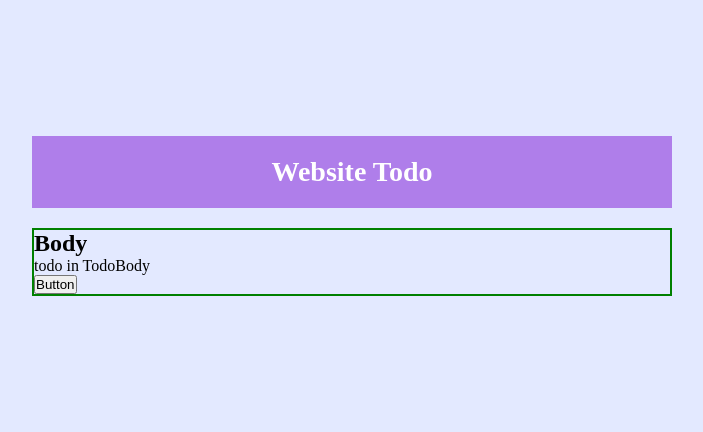
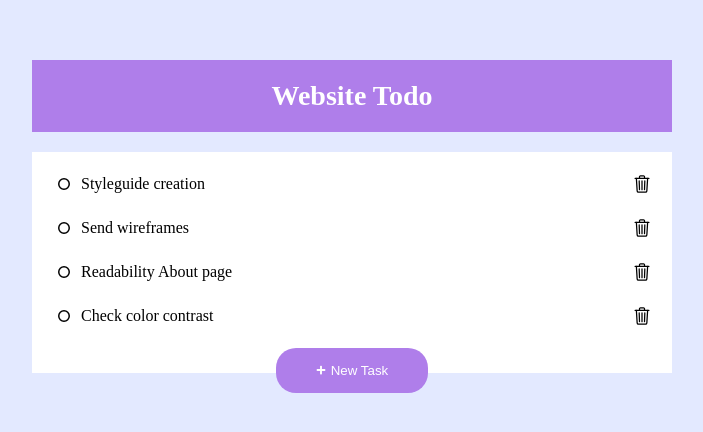
Before and after one commit to zaku86/new-todo-list, a React (Create React App) app: page / in a window 1280 px wide. Shown: the part 184-616 px from the top of the page, without its empty margins (288-991 px from the left). Built offline with nearby package versions, Linux system fonts and the light colour scheme.

Commit message:
stable version

```diff
--- a/package.json
+++ b/package.json
@@ -8,6 +8,7 @@
     "@testing-library/user-event": "^13.5.0",
     "react": "^18.3.1",
     "react-dom": "^18.3.1",
+    "react-icons": "^5.2.1",
     "react-scripts": "5.0.1",
     "web-vitals": "^2.1.4"
   },
--- a/src/components/Button.jsx
+++ b/src/components/Button.jsx
@@ -1,8 +1,14 @@
-function Button() {
+import { FaPlus } from "react-icons/fa";
+
+function Button({ Icon, text = "New Task" }) {
+  console.log(Icon);
   return (
-    <div>
-      <button>Button</button>
-    </div>
+    <button className="task-button">
+      {/* <FaPlus  /> */}
+      {Icon ? <Icon size={10} /> : <FaPlus size={10} />}
+      {/* {Icon && <Icon size={10} />} */}
+      <p>{text}</p>
+    </button>
   );
 }
 
--- a/src/components/Todo.jsx
+++ b/src/components/Todo.jsx
@@ -1,7 +1,16 @@
-function Todo() {
+import { GoDotFill } from "react-icons/go";
+import { IoTrashOutline } from "react-icons/io5";
+import { GoDot } from "react-icons/go";
+
+function Todo({ text }) {
   return (
-    <div>
-      <p>todo in TodoBody</p>
+    <div className="Todo-container">
+      {/* <GoDotFill /> */}
+      <div className="todo-div">
+        <GoDot size={24} />
+        <p>{text}</p>
+      </div>
+      <IoTrashOutline className="trash-icon" size={20} />
     </div>
   );
 }
--- a/src/components/TodoBody.jsx
+++ b/src/components/TodoBody.jsx
@@ -1,11 +1,25 @@
 import Todo from "./Todo";
 import Button from "./Button";
+
+const data = [
+  "Styleguide creation",
+  "Send wireframes",
+  "Readability About page",
+  "Check color contrast",
+];
+
 function TodoBody() {
   return (
     <div className="todoBody">
-      <h2>Body</h2>
-      <Todo />
-      <Button />
+      <div className="todos">
+        {data.map((el, i) => (
+          <Todo text={el} key={i} />
+        ))}
+      </div>
+
+      <div className="button-div">
+        <Button />
+      </div>
     </div>
   );
 }
--- a/src/components/TodoHeader.jsx
+++ b/src/components/TodoHeader.jsx
@@ -1,3 +1,5 @@
+import Button from "./Button";
+
 function TodoHeader() {
   return (
     <div className="header">
--- a/src/style.css
+++ b/src/style.css
@@ -25,8 +25,54 @@ body {
   font-size: 14px;
 }
 .todoBody {
-  border: 2px solid green;
+  display: flex;
+  flex-direction: column;
+  background-color: white;
+  padding: 20px;
+  gap: 20px;
 }
+.todos {
+  display: flex;
+  flex-direction: column;
+  gap: 20px;
+  max-height: 60vh;
+  overflow: auto;
+}
+
+.Todo-container {
+  display: flex;
+  justify-content: space-between;
+  align-items: center;
+}
+.todo-div {
+  display: flex;
+  align-items: center;
+  gap: 5px;
+  cursor: pointer;
+}
+.trash-icon {
+  cursor: pointer;
+}
+.button-div {
+  display: flex;
+  justify-content: center;
+  align-items: center;
+  margin-bottom: -40px;
+  gap: 10px;
+}
+.task-button {
+  display: flex;
+  justify-content: center;
+  align-items: center;
+  gap: 5px;
+  padding: 15px 40px;
+  color: white;
+  background-color: #af7eea;
+  border: none;
+  border-radius: 20px;
+  cursor: pointer;
+}
+
 @media screen and (max-width: 600px) {
   .container {
     width: 80%;
```
Also changed, not shown: 2 other files (tests, documents, lock files or other folders).
